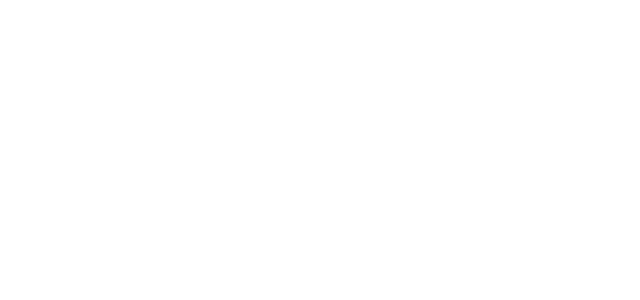
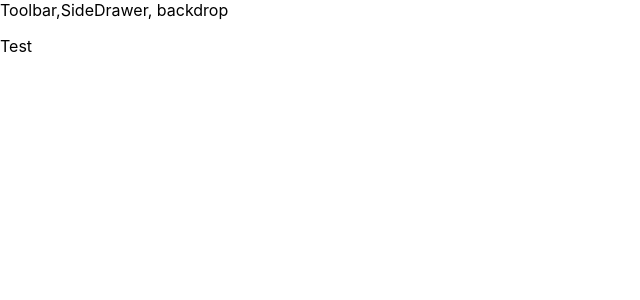
Before and after one commit to Moraa0599/ReactCours, a React app in the folder BurgerBuilder/burgerbuilder/: page / in a window 1280 px wide. Shown: the top 300 px of the page, without its empty margins (0-640 px from the left). Built offline with nearby package versions, Linux system fonts and the light colour scheme.

Commit message:
Add components, container, HOC, and assets folders/files

```diff
--- a/BurgerBuilder/burgerbuilder/public/index.html
+++ b/BurgerBuilder/burgerbuilder/public/index.html
@@ -19,7 +19,7 @@
       work correctly both with client-side routing and a non-root public URL.
       Learn how to configure a non-root public URL by running `npm run build`.
     -->
-    <title>React App</title>
+    <title>MyBurger</title>
   </head>
   <body>
     <noscript>
--- a/BurgerBuilder/burgerbuilder/src/App.js
+++ b/BurgerBuilder/burgerbuilder/src/App.js
@@ -1,10 +1,14 @@
 import React, { Component } from 'react';
+
+import Layout from './components/Layout/layout'
 
 class App extends Component {
   render() {
     return (
       <div >
-
+        <Layout>
+          <p>Test</p>
+        </Layout>
       </div>
     );
   }
--- /dev/null
+++ b/BurgerBuilder/burgerbuilder/src/HOC/Aux.js
@@ -0,0 +1,3 @@
+const aux = (props) => props.children;
+
+export default aux;
--- /dev/null
+++ b/BurgerBuilder/burgerbuilder/src/components/Layout/layout.js
@@ -0,0 +1,16 @@
+import React from 'react';
+
+import Aux from '../../HOC/Aux';
+
+
+
+const layout = (props) => (
+    <Aux>
+        <div>Toolbar,SideDrawer, backdrop</div>
+        <main>
+            {props.children}
+        </main>
+    </Aux>
+);
+
+export default layout;
```
Also changed, not shown: BurgerBuilder/burgerbuilder/src/containers/BurgerBuilder/BurgerBuilder.js (added).
